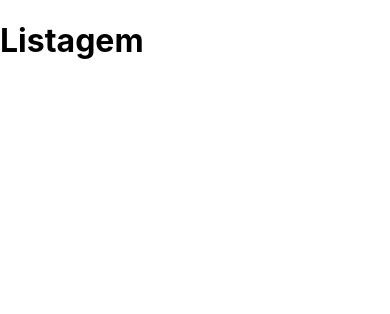
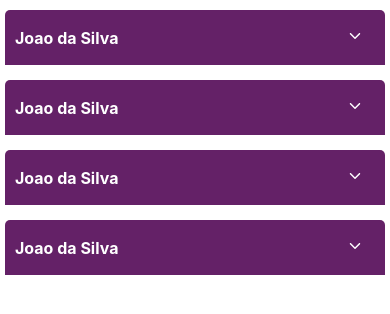
Before and after one commit to manoelps/desafio-front-end-reactjs, a React (Create React App) app: page / in a window 390 px wide. Shown: the top 314 px of the page. Built offline with nearby package versions, Linux system fonts and the light colour scheme.

Commit message:
layout-listagem - Criado componente para exibir os dados mobile e desktop

```diff
--- a/src/pages/listar/index.tsx
+++ b/src/pages/listar/index.tsx
@@ -1,12 +1,74 @@
 import { FC } from "react";
-import Formulario from "../../shared/components/Formulario";
+import Accordion from "../../shared/components/Accordion";
+import Table from "../../shared/components/Table";
 
 interface IListar {}
 
 const Listar: FC<IListar> = () => {
     return (
         <>
-            <h1>Listagem</h1>
+            <Table
+                usuarios={[
+                    {
+                        name: "Joao da Silva",
+                        cpf: "26899337649",
+                        phone: "4233335555",
+                        email: "joao@joaosilva.com.br",
+                    },
+                    {
+                        name: "Maria Antonieta",
+                        cpf: "65138896180",
+                        phone: "1255553333",
+                        email: "maria@mariaantonieta.com.br",
+                    },
+                    {
+                        name: "Luiz Souza",
+                        cpf: "32420496329",
+                        phone: "1144446666",
+                        email: "luiz@luizsouza.com.br",
+                    },
+                    {
+                        name: "Marcos Silva",
+                        cpf: "24146898030",
+                        phone: "1188887777",
+                        email: "marcos@marcossilva.com.br",
+                    },
+                ]}
+            />
+
+            <Accordion
+                usuarioView={{
+                    name: "Joao da Silva",
+                    cpf: "26899337649",
+                    phone: "4233335555",
+                    email: "joao@joaosilva.com.br",
+                }}
+            />
+
+            <Accordion
+                usuarioView={{
+                    name: "Joao da Silva",
+                    cpf: "26899337649",
+                    phone: "4233335555",
+                    email: "joao@joaosilva.com.br",
+                }}
+            />
+            <Accordion
+                usuarioView={{
+                    name: "Joao da Silva",
+                    cpf: "26899337649",
+                    phone: "4233335555",
+                    email: "joao@joaosilva.com.br",
+                }}
+            />
+            <Accordion
+                usuarioView={{
+                    name: "Joao da Silva",
+                    cpf: "26899337649",
+                    phone: "4233335555",
+                    email: "joao@joaosilva.com.br",
+                }}
+            />
         </>
     );
 };
--- /dev/null
+++ b/src/shared/components/Accordion/components/SubItem/index.tsx
@@ -0,0 +1,33 @@
+import { FC } from "react";
+import { ItemContainer, SubItemContainer, SubItemTitle, SubItemValue, SubBody } from "./style";
+import { IUsuario } from "../../../../interfaces/interface.usuario";
+
+interface ISubItem {
+    registro: IUsuario;
+}
+
+const SubItem: FC<ISubItem> = ({ registro }) => {
+    return (
+        <ItemContainer key={registro.cpf}>
+            <SubBody>
+                <SubItemContainer>
+                    <SubItemTitle>E-mail</SubItemTitle>
+                    <SubItemValue>{registro.email}</SubItemValue>
+                </SubItemContainer>
+                <SubItemContainer>
+                    <SubItemTitle>CPF</SubItemTitle>
+                    <SubItemValue>{registro.cpf}</SubItemValue>
+                </SubItemContainer>
+                <SubItemContainer>
+                    <SubItemTitle>Telefone</SubItemTitle>
+                    <SubItemValue>{registro.phone}</SubItemValue>
+                </SubItemContainer>
+                <SubItemContainer>
+                    <div style={{ textAlign: "end" }}> editar | excluir</div>
+                </SubItemContainer>
+            </SubBody>
+        </ItemContainer>
+    );
+};
+
+export default SubItem;
--- /dev/null
+++ b/src/shared/components/Accordion/components/SubItem/style/index.ts
@@ -0,0 +1,28 @@
+import styled from "styled-components";
+
+interface ISubBody {
+    isOpen?: boolean;
+}
+
+export const ItemContainer = styled.div`
+    border-bottom: ${({ theme }) => `2px solid ${theme.primary}`};
+    border-left: ${({ theme }) => `2px solid ${theme.primary}`};
+    border-right: ${({ theme }) => `2px solid ${theme.primary}`};
+`;
+
+export const SubItemContainer = styled.div`
+    padding: 4px 20px;
+    border-top: ${({ theme }) => `2px solid ${theme.gray2}`};
+`;
+
+export const SubItemTitle = styled.div`
+    font-weight: bold;
+`;
+
+export const SubItemValue = styled.div`
+    margin-left: 20px;
+`;
+
+export const SubBody = styled.div<ISubBody>`
+    background: ${({ theme }) => theme.gray3};
+`;
--- /dev/null
+++ b/src/shared/components/Accordion/index.tsx
@@ -0,0 +1,29 @@
+import { FC, useState } from "react";
+import { Container, Title, TitleDescription, Body, IconContainer } from "./style";
+import { IoIosArrowUp, IoIosArrowDown } from "react-icons/io";
+
+import SubItem from "./components/SubItem";
+import { IUsuario } from "../../interfaces/interface.usuario";
+
+interface IAccordion {
+    usuarioView: IUsuario;
+}
+
+const Accordion: FC<IAccordion> = ({ usuarioView }) => {
+    const [isOpen, setIsOpen] = useState<boolean>(false);
+
+    return (
+        <Container>
+            <Title onClick={() => setIsOpen(!isOpen)}>
+                <TitleDescription>{usuarioView.name}</TitleDescription>
+                <IconContainer>{isOpen ? <IoIosArrowUp /> : <IoIosArrowDown />}</IconContainer>
+            </Title>
+
+            <Body isOpen={isOpen}>
+                <SubItem key={usuarioView.cpf} registro={usuarioView} />
+            </Body>
+        </Container>
+    );
+};
+
+export default Accordion;
--- /dev/null
+++ b/src/shared/components/Accordion/style/index.ts
@@ -0,0 +1,41 @@
+import styled from "styled-components";
+import globalConfig from "../../../../utils";
+
+interface IBody {
+    isOpen: boolean;
+}
+
+export const Container = styled.div`
+    padding: 10px 5px 0 5px;
+    margin: 0 0 5px 0;
+
+    @media (min-width: ${globalConfig.minWidth}) {
+        display: none;
+    }
+`;
+
+export const Title = styled.div`
+    background: ${({ theme }) => theme.primary};
+    display: flex;
+    align-items: center;
+    height: 55px;
+    color: ${({ theme }) => theme.white};
+    font-weight: bold;
+    padding: 0 10px;
+    border-top-left-radius: 5px;
+    border-top-right-radius: 5px;
+`;
+
+export const TitleDescription = styled.div`
+    flex: 1;
+`;
+
+export const IconContainer = styled.div`
+    padding: 0 12px;
+`;
+
+export const Body = styled.div<IBody>`
+    height: ${({ isOpen }) => (isOpen ? "auto" : 0)};
+    overflow: ${({ isOpen }) => (isOpen ? "visible" : "hidden")};
+    transition: 0.3s;
+`;
--- /dev/null
+++ b/src/shared/components/Table/index.tsx
@@ -0,0 +1,35 @@
+import { FC } from "react";
+import { normalizeCPF, normalizePhoneNumber } from "../../../utils/masks";
+import { IUsuario } from "../../interfaces/interface.usuario";
+import { CustomTable, TableHead, TableBody, TableRow, TableHeader, TableColumn } from "./styles";
+
+interface ITable {
+    usuarios: IUsuario[];
+}
+
+const Table: FC<ITable> = ({ usuarios }) => (
+    <CustomTable>
+        <TableHead>
+            <TableRow index={0}>
+                <TableHeader style={{ textAlign: "left" }}>Nome</TableHeader>
+                <TableHeader>E-mail</TableHeader>
+                <TableHeader>CPF</TableHeader>
+                <TableHeader>Telefone</TableHeader>
+                <TableHeader style={{ textAlign: "right" }}>Ações</TableHeader>
+            </TableRow>
+        </TableHead>
+        <TableBody>
+            {usuarios.map(({ name, email, cpf, phone }, index) => (
+                <TableRow index={index} key={index}>
+                    <TableColumn style={{ textAlign: "left" }}>{name}</TableColumn>
+                    <TableColumn>{email}</TableColumn>
+                    <TableColumn>{normalizeCPF(cpf)}</TableColumn>
+                    <TableColumn>{normalizePhoneNumber(phone)}</TableColumn>
+                    <TableColumn style={{ textAlign: "right" }}>editar | exluir</TableColumn>
+                </TableRow>
+            ))}
+        </TableBody>
+    </CustomTable>
+);
+
+export default Table;
--- /dev/null
+++ b/src/shared/components/Table/styles/index.ts
@@ -0,0 +1,34 @@
+import styled from "styled-components";
+import globalConfig from "../../../../utils";
+
+interface ITableRow {
+    index: number;
+}
+
+export const CustomTable = styled.table`
+    display: none;
+    width: 100%;
+    border-collapse: collapse;
+
+    @media (min-width: ${globalConfig.minWidth}) {
+        display: table;
+    }
+`;
+
+export const TableHead = styled.thead``;
+
+export const TableBody = styled.tbody``;
+
+export const TableRow = styled.tr<ITableRow>`
+    background: ${({ index, theme }) => (index % 2 === 0 ? "white" : theme.gray2)};
+`;
+
+export const TableHeader = styled.th`
+    color: ${({ theme }) => theme.primary};
+    padding: 0 0 10px 0;
+`;
+
+export const TableColumn = styled.td`
+    text-align: center;
+    height: 35px;
+`;
```
